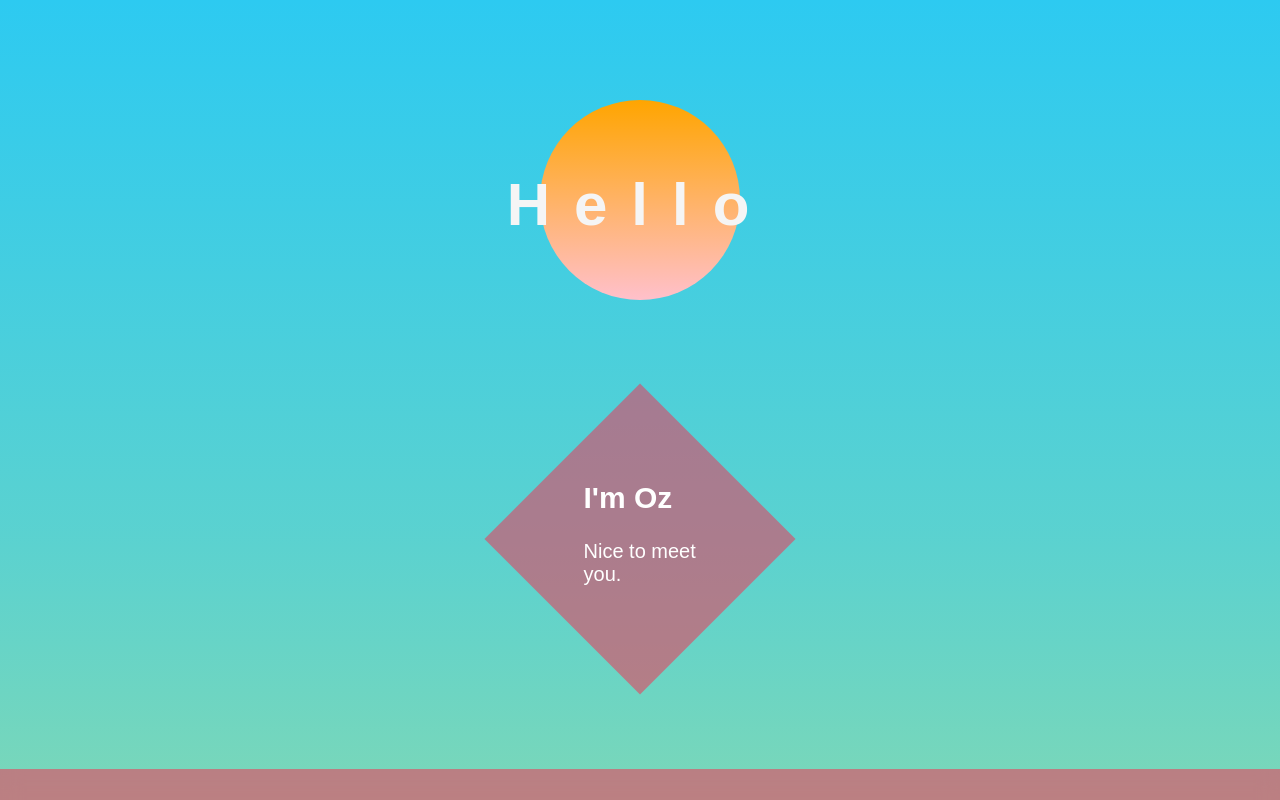
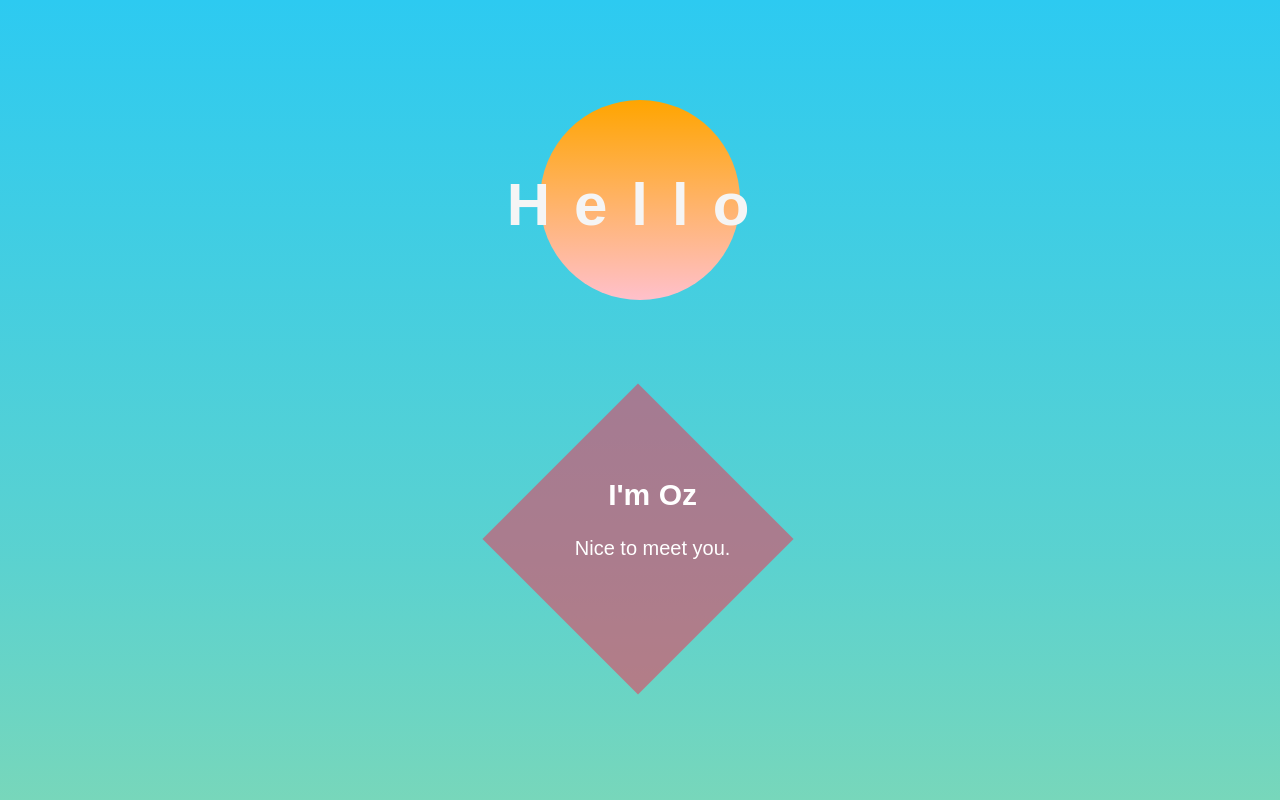
Before and after one commit to ozharb/portfolio-2021, a React (Create React App) app: page / in a window 1280 px wide. Shown: the top 800 px of the page. Built offline with nearby package versions, Linux system fonts and the light colour scheme.

Commit message:
overflow hidden on diamond

```diff
--- a/src/App.css
+++ b/src/App.css
@@ -15,14 +15,32 @@
     background-size: cover; */
     background-image: linear-gradient(rgb(45, 202, 241),60%, rgb(255, 238, 88));
   }
+  .box-one {
+    padding-left: 50px;
+    margin-left: 25px;
+    margin-right: 8;
+    overflow: hidden;
+    width: 350px;
+    height: 400px;
+    text-align: center;
+}
   .box.b1 {
-    padding: 40px;
+    overflow: hidden;
+    padding: 40px 20px 0px 0px;
     height: 220px;
     width: 220px;
     transform: rotate(
 45deg
 );
 
+}
+span.b1-content {
+  transform: rotate(
+-45deg
+);
+  position: relative;
+  left: 4px;
+  bottom: 20px;
 }
 .box.b2{
 padding: 20px 0 20px 0;
@@ -36,14 +54,7 @@ padding: 20px 0 20px 0;
   position: sticky;
   top: 0;
 }
-  span.b1-content {
-    transform: rotate(
--45deg
-);
-    position: relative;
-    left: 4px;
-    bottom: 20px;
-}
+
   .images-background{
 
     background: gray;
--- a/src/App.js
+++ b/src/App.js
@@ -45,7 +45,7 @@ useEffect(()=>{
           <p style={{ transform: `translateY(${offsetY * 0.3}px)` }}>l</p>
           <p style={{ transform: `translateY(${offsetY * 0.5}px)` }} >o</p>
         </h1>
-
+<section className= 'box-one'>
       <div className="box b1">
         <span className="b1-content">
       <h2
@@ -56,6 +56,7 @@ useEffect(()=>{
         </p>
         </span>
       </div>
+      </section>
       <div className="box b2">
         <p>
           About Me
```
